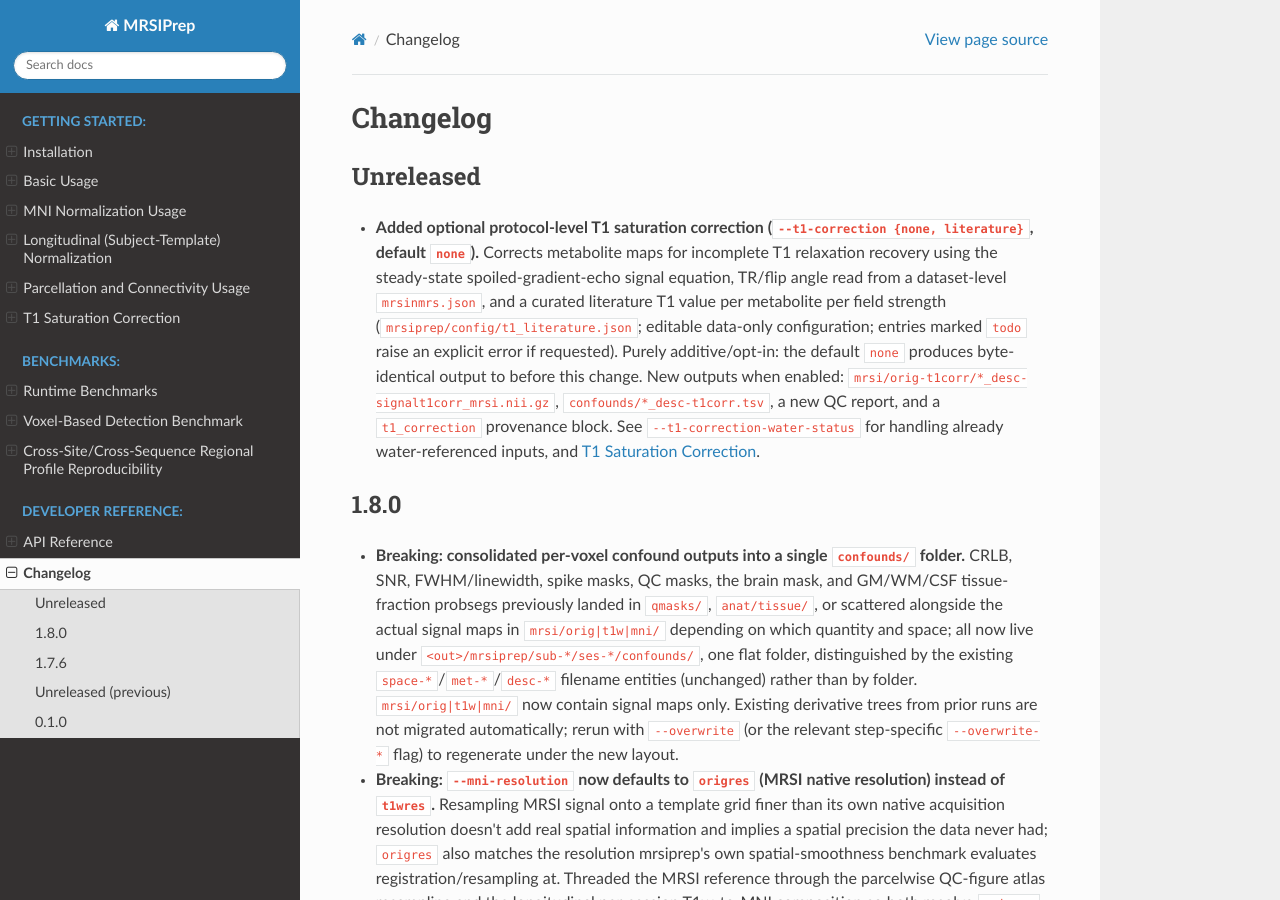
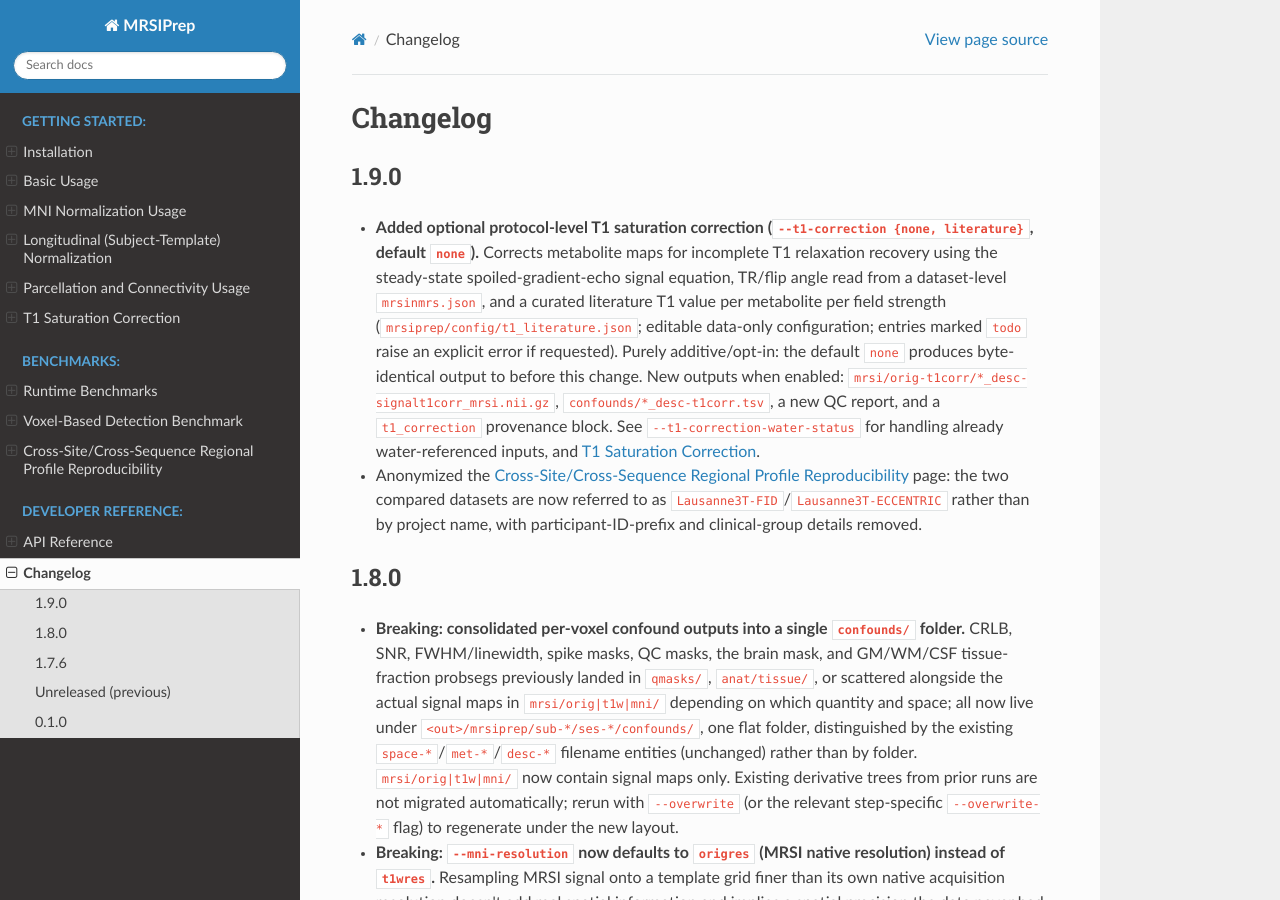
Before and after one commit to MRSI-Psychosis-UP/MRSIPrep, a Sphinx documentation site: the page built from docs/changelog.md, in a window 1280 px wide and 900 px high. Built offline with Sphinx 7.4.7 and the Read the Docs theme 3.1.0, drawn with Linux system fonts in a browser that asks for light colours.

Commit message:
Bump to v1.9.0

```diff
--- a/docs/changelog.md
+++ b/docs/changelog.md
@@ -1,6 +1,6 @@
 # Changelog
 
-## Unreleased
+## 1.9.0
 
 - **Added optional protocol-level T1 saturation correction
   (`--t1-correction {none, literature}`, default `none`).** Corrects
@@ -16,6 +16,12 @@
   provenance block. See `--t1-correction-water-status` for handling
   already water-referenced inputs, and
   [T1 Saturation Correction](usage_t1_correction.md).
+
+- Anonymized the [Cross-Site/Cross-Sequence Regional Profile
+  Reproducibility](cross_sequence_benchmark.md) page: the two compared
+  datasets are now referred to as `Lausanne3T-FID`/`Lausanne3T-ECCENTRIC`
+  rather than by project name, with participant-ID-prefix and
+  clinical-group details removed.
 
 ## 1.8.0
 
--- a/pyproject.toml
+++ b/pyproject.toml
@@ -4,7 +4,7 @@
 
 [project]
 name = "mrsiprep"
-version = "1.8.0"
+version = "1.9.0"
 description = "BIDS-like preprocessing pipeline for quantified whole-brain MRSI derivatives"
 readme = "README.md"
 requires-python = ">=3.9"
```
